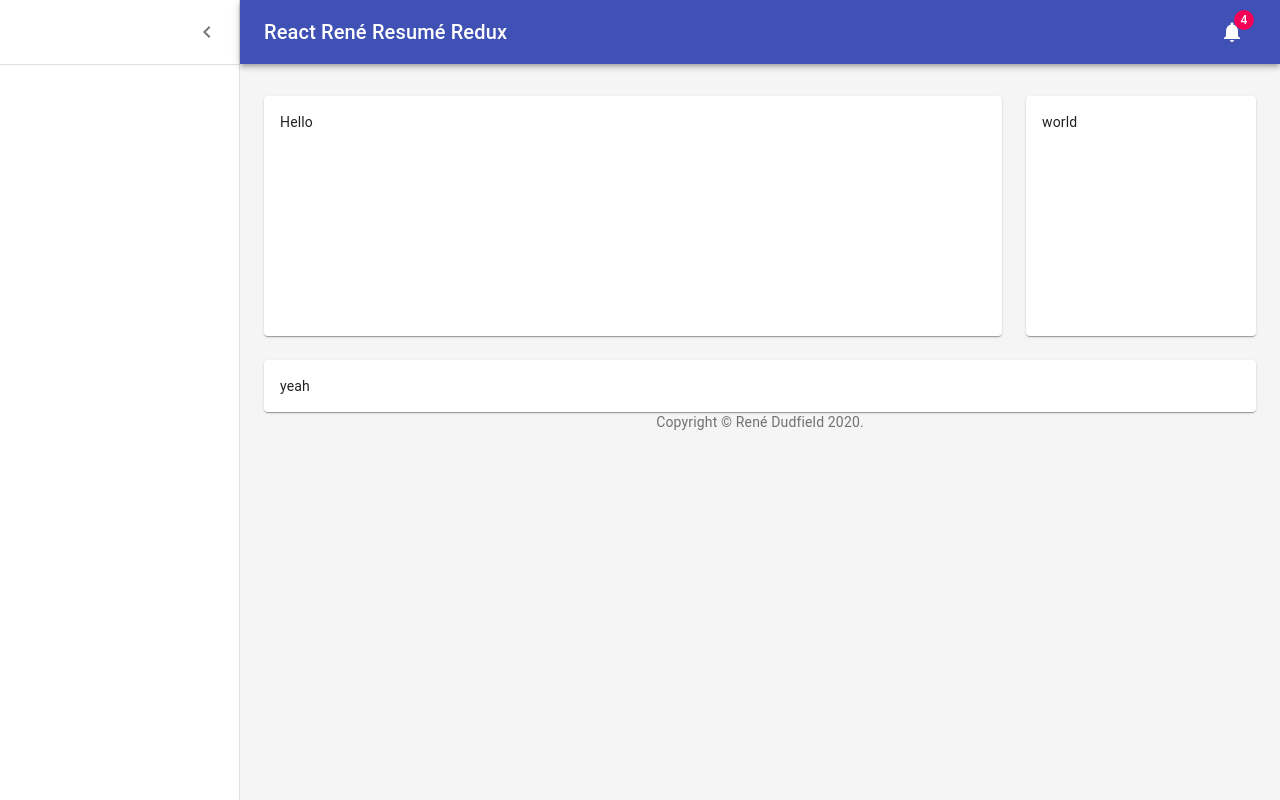
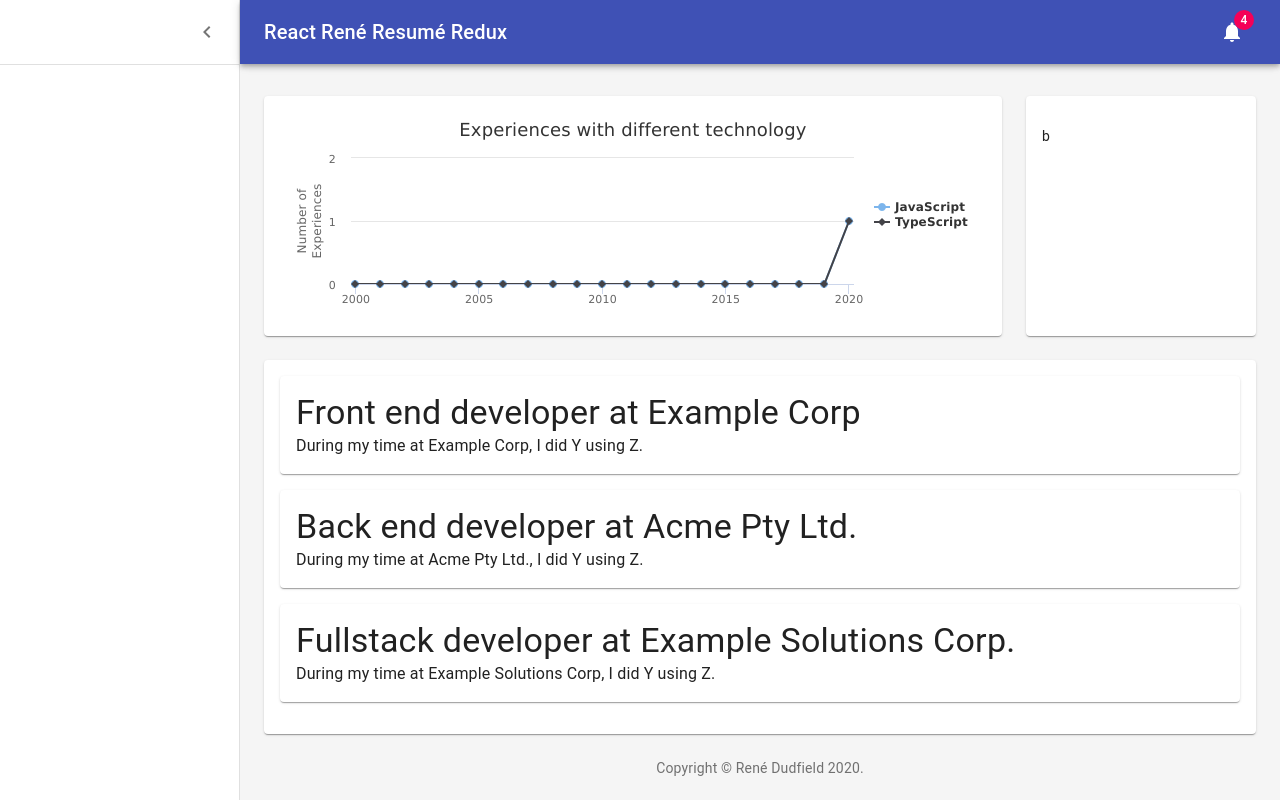
Before and after one commit to illume/react-rene-resume-redux, a React (Create React App) app: page / in a window 1280 px wide. Built offline with nearby package versions, Linux system fonts and the light colour scheme.

Commit message:
Use Experiences and ExperiencesChart in the PageLayout.

```diff
--- a/src/App.tsx
+++ b/src/App.tsx
@@ -1,9 +1,17 @@
 import React from "react";
 
 import PageLayout from "./components/PageLayout/PageLayout";
+import Experiences from "./features/experiences/Experiences";
+import ExperiencesChart from "./features/experiences/ExperiencesChart";
 
 function App() {
-  return <PageLayout />;
+  return (
+    <PageLayout>
+      <ExperiencesChart />
+      <p>b</p>
+      <Experiences />
+    </PageLayout>
+  );
 }
 
 export default App;
--- a/src/app/store.ts
+++ b/src/app/store.ts
@@ -1,5 +1,8 @@
 import { configureStore, ThunkAction, Action } from "@reduxjs/toolkit";
-import experiencesReducer from "../features/experiences/experiencesSlice";
+import experiencesReducer, {
+  add,
+  Experience,
+} from "../features/experiences/experiencesSlice";
 
 export const store = configureStore({
   reducer: {
@@ -14,3 +17,23 @@ export type AppThunk<ReturnType = void> = ThunkAction<
   unknown,
   Action<string>
 >;
+
+const experiences = [
+  {
+    title: "Front end developer at Example Corp",
+    body: "During my time at Example Corp, I did Y using Z.",
+    tags: ["JavaScript", "TypeScript", "HighCharts", "2020"],
+  },
+  {
+    title: "Back end developer at Acme Pty Ltd.",
+    body: "During my time at Acme Pty Ltd., I did Y using Z.",
+    tags: ["Node.js", "PostgreSQL", "Express", "2020", "2019"],
+  },
+  {
+    title: "Fullstack developer at Example Solutions Corp.",
+    body: "During my time at Example Solutions Corp, I did Y using Z.",
+    tags: ["Python", "PostgreSQL", "pylint", "React", "2019"],
+  },
+] as Experience[];
+
+store.dispatch(add(experiences));
--- a/src/components/PageLayout/PageLayout.tsx
+++ b/src/components/PageLayout/PageLayout.tsx
@@ -113,7 +113,11 @@ const useStyles = makeStyles((theme) => ({
   },
 }));
 
-export default function PageLayout() {
+interface PageLayoutProps {
+  children?: JSX.Element[];
+}
+
+export default function PageLayout(props: PageLayoutProps) {
   const classes = useStyles();
   const [open, setOpen] = React.useState(true);
   const toggleDrawer = () => {
@@ -177,21 +181,21 @@ export default function PageLayout() {
           <Grid container spacing={3}>
             <Grid item xs={12} md={8} lg={9}>
               <Paper className={fixedHeightPaper}>
-                <div>Hello</div>
+                {props.children && props.children[0]}
               </Paper>
             </Grid>
             <Grid item xs={12} md={4} lg={3}>
               <Paper className={fixedHeightPaper}>
-                <div>world</div>
+                {props.children && props.children[1]}
               </Paper>
             </Grid>
             <Grid item xs={12}>
               <Paper className={classes.paper}>
-                <div>yeah</div>
+                {props.children && props.children[2]}
               </Paper>
             </Grid>
           </Grid>
-          <Box>
+          <Box mt={3}>
             <Copyright />
           </Box>
         </Container>
--- a/src/features/experiences/Experiences.tsx
+++ b/src/features/experiences/Experiences.tsx
@@ -29,7 +29,7 @@ export function PureExperiences({ experiences }: PureExperiencesProps) {
       {experiences &&
         experiences.map((value, index) => {
           return (
-            <Paper className={classes.paper}>
+            <Paper className={classes.paper} key={value.title}>
               <Typography variant="h4">{value.title}</Typography>
               <Typography>{value.body}</Typography>
             </Paper>
--- a/src/features/experiences/ExperiencesChart.tsx
+++ b/src/features/experiences/ExperiencesChart.tsx
@@ -128,27 +128,40 @@ const options: Highcharts.Options = {
 
 export interface PureExperiencesChartProps {
   experiences: Experience[];
+  tags: string[];
 }
 
 export const PureExperiencesChart = ({
   experiences,
+  tags,
 }: PureExperiencesChartProps) => {
   const opts = {
     ...options,
     series: experiences
       ? experiencesToSeries({
           experiences,
-          tags: ["JavaScript", "TypeScript"],
+          tags,
           startYear: 2000,
           currentYear: 2020,
         })
       : [],
   };
 
-  return <HighchartsReact highcharts={Highcharts} options={opts} />;
+  return (
+    <HighchartsReact
+      highcharts={Highcharts}
+      options={opts}
+      containerProps={{ style: { height: "100%" } }}
+    />
+  );
 };
 
 export default function ExperiencesChart() {
   const experiences = useSelector(selectExperiences);
-  return <PureExperiencesChart experiences={experiences} />;
+  return (
+    <PureExperiencesChart
+      experiences={experiences}
+      tags={["JavaScript", "TypeScript"]}
+    />
+  );
 }
```
Also changed, not shown: 1 other file (tests, documents, lock files or other folders).
